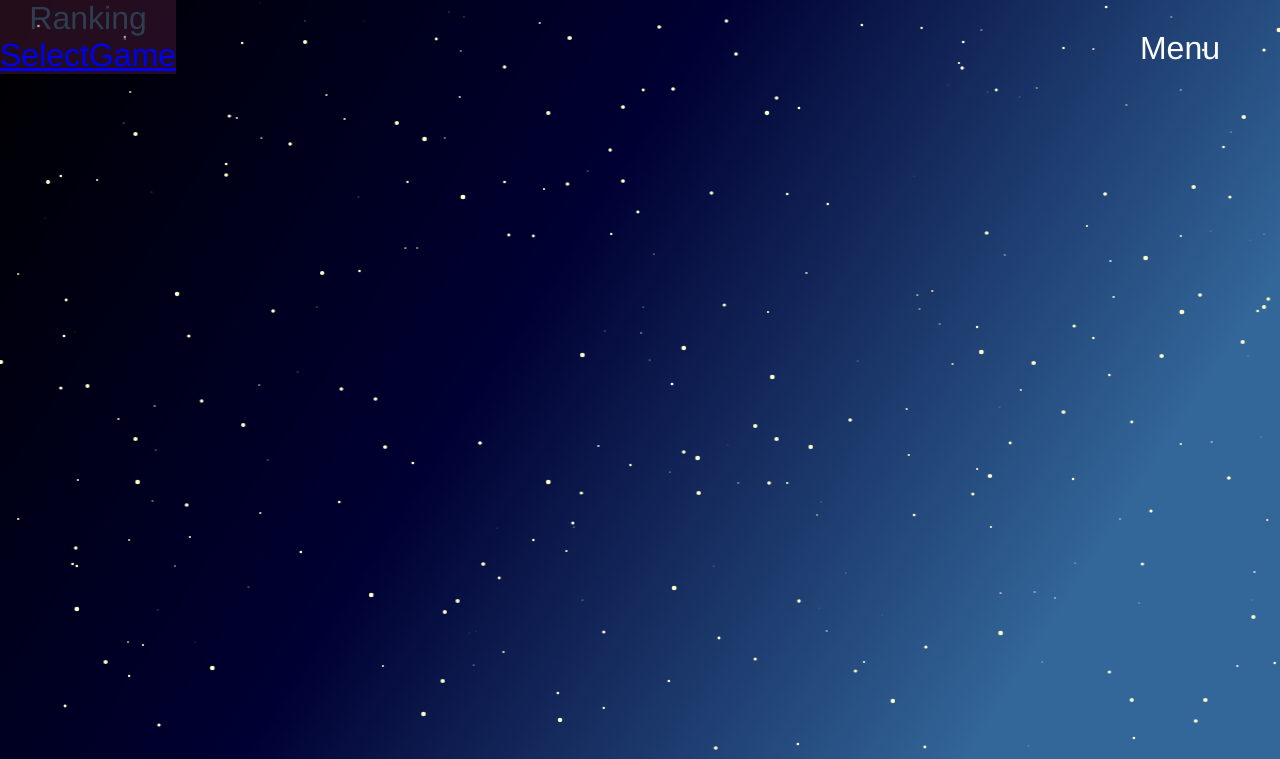
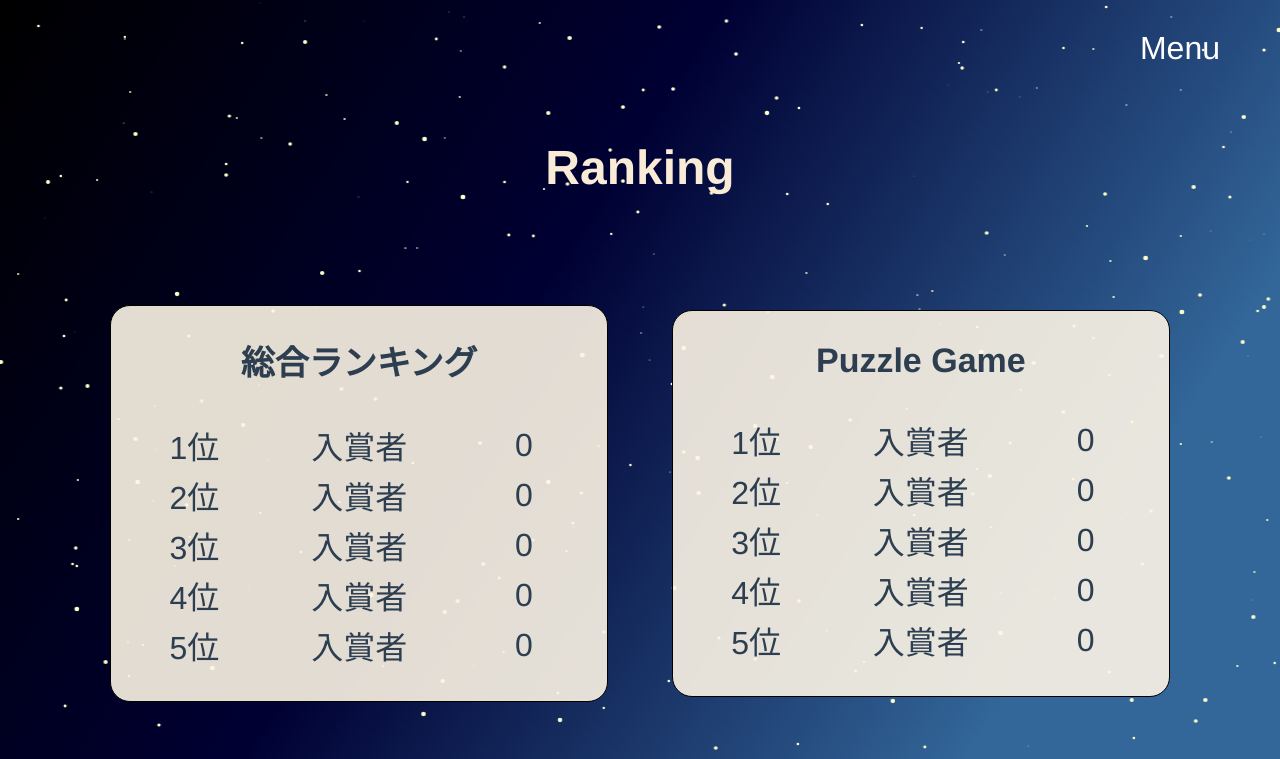
Before and after one commit to We-are-contact-lenses-users/Web-GameCenter, a Vue app: page /ranking in a window 1280 px wide. Shown: the top 759 px of the page. Built offline with nearby package versions, Linux system fonts and the light colour scheme.

Commit message:
ランキング、投稿画面の見た目

```diff
--- a/src/views/Ranking.vue
+++ b/src/views/Ranking.vue
@@ -2,8 +2,19 @@
   <div id="app">
     <StarBackGround></StarBackGround>
     <div class="top-menu">
-      <div>Ranking</div>
-      <router-link to="/selectgame">SelectGame</router-link>
+      <h1 class="title">Ranking</h1>
+      <ul class="rankings">
+        <li v-for="(ranking, index) in rankings" :key="index" class="rankingBox">
+          <h2>{{ranking.title}}</h2>
+          <table>
+            <tr v-for="(rank, index2) in ranking" :key="index * 10 + index2">
+              <td>{{rank.rank}}</td>
+              <td>{{rank.person}}</td>
+              <td>{{rank.result}}</td>
+            </tr>
+          </table>
+        </li>
+      </ul>
     </div>
   </div>
 </template>
@@ -11,6 +22,181 @@
 import StarBackGround from "@/components/StarBackGround.vue";
 
 export default {
+  // ここのデータをfirebaseから引っ張り出す
+  data() {
+    return {
+      rankings: {
+        allranking: {
+          title: '総合ランキング',
+          first: {
+            rank: "1位",
+            person: "入賞者",
+            result: 0
+          },
+          second: {
+            rank: "2位",
+            person: "入賞者",
+            result: 0
+          },
+          third: {
+            rank: "3位",
+            person: "入賞者",
+            result: 0
+          },
+          fourth: {
+            rank: "4位",
+            person: "入賞者",
+            result: 0
+          },
+          fifth: {
+            rank: "5位",
+            person: "入賞者",
+            result: 0
+          },
+        },
+        puzzlegame: {
+          title: "Puzzle Game",
+          first: {
+            rank: "1位",
+            person: "入賞者",
+            result: 0
+          },
+          second: {
+            rank: "2位",
+            person: "入賞者",
+            result: 0
+          },
+          third: {
+            rank: "3位",
+            person: "入賞者",
+            result: 0
+          },
+          fourth: {
+            rank: "4位",
+            person: "入賞者",
+            result: 0
+          },
+          fifth: {
+            rank: "5位",
+            person: "入賞者",
+            result: 0
+          },
+        },
+        typinggame: {
+          title: "Typing Game",
+          first: {
+            rank: "1位",
+            person: "入賞者",
+            result: 0
+          },
+          second: {
+            rank: "2位",
+            person: "入賞者",
+            result: 0
+          },
+          third: {
+            rank: "3位",
+            person: "入賞者",
+            result: 0
+          },
+          fourth: {
+            rank: "4位",
+            person: "入賞者",
+            result: 0
+          },
+          fifth: {
+            rank: "5位",
+            person: "入賞者",
+            result: 0
+          },
+        },
+        pinballgame: {
+          title: 'Pinball Game',
+          first: {
+            rank: "1位",
+            person: "入賞者",
+            result: 0
+          },
+          second: {
+            rank: "2位",
+            person: "入賞者",
+            result: 0
+          },
+          third: {
+            rank: "3位",
+            person: "入賞者",
+            result: 0
+          },
+          fourth: {
+            rank: "4位",
+            person: "入賞者",
+            result: 0
+          },
+          fifth: {
+            rank: "5位",
+            person: "入賞者",
+            result: 0
+          },
+        },
+        quizgame: {
+          title: "Quiz Game",
+          first: {
+            rank: "1位",
+            person: "入賞者",
+            result: 0
+          },
+          second: {
+            rank: "2位",
+            person: "入賞者",
+            result: 0
+          },
+          third: {
+            rank: "3位",
+            person: "入賞者",
+            result: 0
+          },
+          fourth: {
+            rank: "4位",
+            person: "入賞者",
+            result: 0
+          },
+          fifth: {
+            rank: "5位",
+            person: "入賞者",
+            result: 0
+          },
+        },
+        snipergame: {
+          title: "Sniper Game",
+          first: {
+            rank: "1位",
+            person: "入賞者",
+            result: 0
+          },
+          second: {
+            rank: "2位",
+            person: "入賞者",
+            result: 0
+          },
+          third: {
+            rank: "3位",
+            person: "入賞者",
+            result: 0
+          },
+          fourth: {
+            rank: "4位",
+            person: "入賞者",
+            result: 0
+          },
+          fifth: {
+            rank: "5位",
+            person: "入賞者",
+            result: 0
+          },
+        }
+      }
+    }
+  },
   components: {
     StarBackGround,
   },
@@ -23,6 +209,57 @@ export default {
 .top-menu {
   position: absolute;
   z-index: 1;
-  background: rgba(97, 35, 69, 0.377);
+  width: 90%;
+  left: 0;
+  right: 0;
+}
+.title {
+  font-size: 30px;
+  padding: 140px 0 80px;
+  color: antiquewhite;
+}
+.rankings {
+  width: 92%;
+}
+ul {
+  list-style: none;
+  padding: 0;
+  display: flex;
+  flex-wrap: wrap;
+  justify-content: space-between;
+  margin-bottom: 200px;
+}
+.rankingBox {
+  background: rgba(253, 245, 230, 0.897);
+  margin: 30px 0;
+  border-radius: 20px;
+  display: block;
+  width: 47%;
+  padding-bottom: 30px;
+  border: 1px solid black;
+}
+h2 {
+  font-size: 34px;
+  padding: 30px;
+}
+table {
+  width: 100%;
+}
+tr {
+  width: 80%;
+  max-width: 700px;
+  padding: 10px 20px;
+}
+td {
+  width: 30%;
+}
+
+@media(max-width: 900px) {
+  ul {
+    flex-direction: column;
+  }
+  .rankingBox {
+    width: 100%;
+  }
 }
 </style>
--- a/src/views/ReviewPage.vue
+++ b/src/views/ReviewPage.vue
@@ -2,9 +2,14 @@
   <div id="app">
     <StarBackGround></StarBackGround>
     <div class="top-menu">
-      <div>ReviewPage</div>
-      <router-link to="/selectgame">SelectGame</router-link> |
-      <router-link to="/reviewpost">ReviewPost</router-link>
+      <h1 class="title">ReviewPage</h1>
+      <div class="reviewBox">
+      <router-link to="/reviewpost" class="reviewpost">投稿</router-link>
+        <div v-for="(review, index) in reviews" :key="index" class="review">
+          <div class="reviewPerson">{{ review.person }}</div>
+          <div class="textbox">{{ review.text }}</div>
+        </div>
+      </div>
     </div>
   </div>
 </template>
@@ -13,6 +18,29 @@
 import StarBackGround from "@/components/StarBackGround.vue";
 
 export default {
+  data() {
+    return {
+      // ここのデータをfirebaseでやり取りする
+      reviews: [
+        {
+          person: "一人目",
+          text: "楽しいな",
+        },
+        {
+          person: "二人目",
+          text: "難しいな",
+        },
+        {
+          person: "三人目",
+          text: "やっとできた",
+        },
+        {
+          person: "四人目",
+          text: "ゲーセンいいね",
+        },
+      ],
+    };
+  },
   components: {
     StarBackGround,
   },
@@ -24,7 +52,60 @@ export default {
 }
 .top-menu {
   position: absolute;
+  left: 5%;
+  width: 90%;
   z-index: 1;
-  background: rgba(97, 35, 69, 0.377);
+}
+.title {
+  padding: 140px 0 100px;
+  color: aliceblue;
+}
+.reviewpost {
+  display: block;
+  color: black;
+  width: 80px;
+  height: 40px;
+  font-size: 20px;
+  line-height: 2;
+  margin-right: 40px;
+  text-decoration: none;
+  border: 1px solid black;
+  border-radius: 5px;
+  background: rgba(233, 232, 245, 0.781);
+  box-shadow: 0 2px 2px black;
+}
+.reviewpost:hover {
+  opacity: 0.7;
+}
+.reviewpost:active {
+  opacity: 0.7;
+  box-shadow: none;
+  transform: translateY(2px);
+}
+.review {
+  display: left;
+  max-width: 800px;
+}
+.reviewBox {
+  width: 100%;
+  padding: 30px;
+  background: rgba(233, 232, 245, 0.178);
+  border-radius: 30px;
+  text-align: left;
+  margin-bottom: 200px;
+}
+.reviewPerson {
+  text-align: left;
+  font-size: 18px;
+  padding-left: 40px;
+  color: aliceblue;
+}
+.textbox {
+  background: rgba(208, 245, 148, 0.842);
+  padding: 5px 20px;
+  margin-left: 0;
+  margin-bottom: 20px;
+  border-radius: 30px;
+  font-size: 20px;
 }
 </style>
--- a/src/views/ReviewPost.vue
+++ b/src/views/ReviewPost.vue
@@ -1,12 +1,99 @@
 <template>
   <div id="app">
-    <div id="nav">
-      <router-link to="/reviewpage">Review Page</router-link> |
-      <router-link to="/selectgame">SelectGame</router-link>
+    <StarBackGround></StarBackGround>
+    <div class="top-menu">
+      <h1 class="title">Post your message</h1>
+      <div class="postBox">
+        <form class="form">
+          <label for="text">投稿内容</label>
+          <textarea id="text" cols="30" rows="10" v-model="reviewText" placeholder="Write your comment!"></textarea>
+        </form>
+        <button class="button" @click="sendMessage">Send message</button>
+        <router-link to="/reviewpage" class="button">Review Page</router-link>
+      </div>
     </div>
     <router-view />
     <div>Review Post</div>
   </div>
 </template>
-<script></script>
-<style scoped></style>
+<script>
+import StarBackGround from "@/components/StarBackGround.vue";
+
+export default {
+  components: {
+    StarBackGround,
+  },
+  data() {
+    return {
+      reviewText: ''
+    }
+  },
+  methods: {
+    sendMessage() {
+      // ここにreviewTextをfirebaseに送るコードを書く
+      this.reviewText = ""
+    }
+  }
+};
+</script>
+<style scoped>
+#app {
+  position: relative;
+}
+.top-menu {
+  position: absolute;
+  width: 90%;
+  left: 5%;
+  z-index: 2;
+}
+.title {
+  font-size: 30px;
+  padding: 140px 0 100px;
+  color: antiquewhite;
+}
+.postBox {
+  background: rgba(233, 232, 245, 0.178);
+  border-radius: 30px;
+  max-width: 750px;
+  margin-bottom: 200px;
+}
+.form {
+  display: flex;
+  flex-direction: column;
+}
+.form label {
+  font-size: 20px;
+  padding: 35px 0 15px;
+  margin-left: 20%;
+  color: aliceblue;
+  letter-spacing: 3px;
+}
+.form textarea {
+  width: 80%;
+  margin-bottom: 30px;
+  background: rgba(238, 237, 240, 0.596);
+  border: 1px solid black;
+  border-radius: 10px;
+  color: aliceblue;
+  text-align: left;
+  padding: 30px;
+  font-size: 20px;
+
+}
+.button {
+  display: inline-block;
+  text-decoration: none;
+  border: none;
+  background: none;
+  font-size: 24px;
+  width: 250px;
+  margin: 30px;
+  color: antiquewhite;
+  transition: all 1s;
+}
+.button:hover {
+  color: yellow;
+  font-size: 30px;
+}
+
+</style>
```
